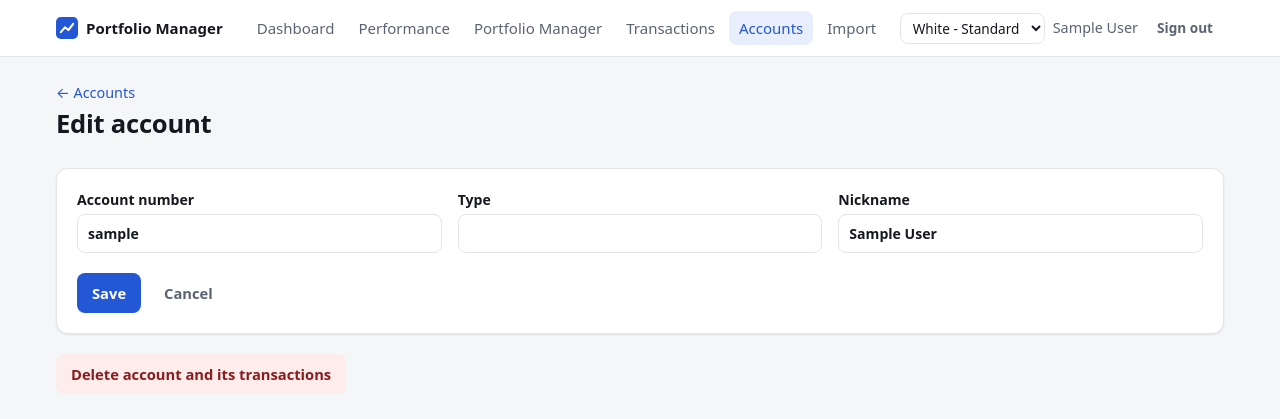
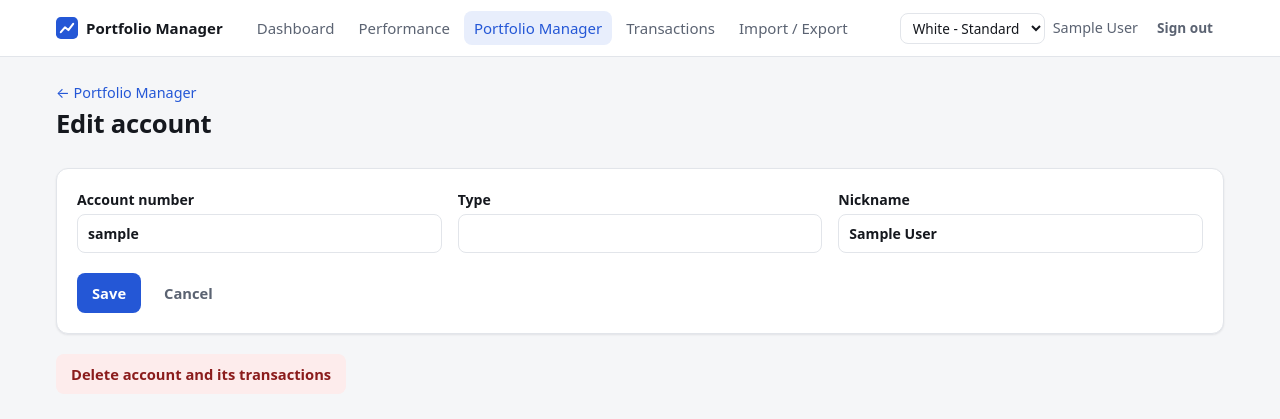
Before and after one commit to TheRealPrizzly/Finance-App, a Flask app: page /accounts/1/edit in a window 1280 px wide. Shown: the top 419 px of the page. Run offline with Flask 3, Linux system fonts and the light colour scheme; the visitor is signed in with stand-in values (Sample User, id 1); data comes from the database, SQL or seed files in the repository.

Commit message:
Move accounts into the Portfolio Manager page
The account list and "Add an account" form now follow the Portfolios
section on the Portfolio Manager page, and the Accounts tab is removed.
The old /accounts address and the account add, edit and delete redirects
go to the new section; a failed add returns to the top of the page so its
error message shows.

Co-Authored-By: Claude Opus 5.5 <noreply@anthropic.com>

```diff
--- a/app/static/style.css
+++ b/app/static/style.css
@@ -89,6 +89,7 @@ code { font-size: .9em; background: var(--surface-2); padding: .1em .35em; borde
 
 .page-head { display: flex; justify-content: space-between; align-items: flex-end; gap: 16px; flex-wrap: wrap; margin-bottom: 20px; }
 .page-head p { margin: 0; }
+.section-head { margin-top: 36px; scroll-margin-top: 72px; }
 .head-actions { display: flex; gap: 8px; align-items: center; }
 .back { display: inline-block; font-size: .9rem; margin-bottom: 4px; }
 .title-name { font-size: 1.05rem; font-weight: 500; }
--- a/app/templates/_portfolio_fields.html
+++ b/app/templates/_portfolio_fields.html
@@ -7,6 +7,6 @@
   {% for a in accounts %}
     <label class="check"><input type="checkbox" name="account_ids" value="{{ a.id }}" {% if a.id|string in chosen %}checked{% endif %}> {{ label(a) }}</label>
   {% else %}
-    <p class="hint">No accounts yet. <a href="{{ url_for('views.accounts') }}">Add an account</a> or import a CSV first.</p>
+    <p class="hint">No accounts yet. <a href="#accounts">Add an account</a> or import a CSV first.</p>
   {% endfor %}
 </fieldset>
--- a/app/templates/account_form.html
+++ b/app/templates/account_form.html
@@ -3,7 +3,7 @@
 {% block content %}
 <div class="page-head">
   <div>
-    <a class="back" href="{{ url_for('views.accounts') }}">← Accounts</a>
+    <a class="back" href="{{ url_for('views.portfolios', _anchor='accounts') }}">← Portfolio Manager</a>
     <h1>Edit account</h1>
   </div>
 </div>
@@ -19,7 +19,7 @@
   </div>
   <div class="form-actions">
     <button class="btn btn-primary" type="submit">Save</button>
-    <a class="btn btn-ghost" href="{{ url_for('views.accounts') }}">Cancel</a>
+    <a class="btn btn-ghost" href="{{ url_for('views.portfolios', _anchor='accounts') }}">Cancel</a>
   </div>
 </form>
 <form method="post" action="{{ url_for('views.delete_account', account_id=account.id) }}" class="danger-zone"
--- a/app/templates/base.html
+++ b/app/templates/base.html
@@ -20,9 +20,8 @@
       <nav class="nav" aria-label="Main">
         <a href="{{ url_for('views.dashboard') }}" {% if ep in ('views.dashboard', 'views.position') %}aria-current="page"{% endif %}>Dashboard</a>
         <a href="{{ url_for('views.performance') }}" {% if ep == 'views.performance' %}aria-current="page"{% endif %}>Performance</a>
-        <a href="{{ url_for('views.portfolios') }}" {% if 'portfolio' in ep %}aria-current="page"{% endif %}>Portfolio Manager</a>
+        <a href="{{ url_for('views.portfolios') }}" {% if 'portfolio' in ep or 'account' in ep %}aria-current="page"{% endif %}>Portfolio Manager</a>
         <a href="{{ url_for('views.transactions') }}" {% if 'transaction' in ep %}aria-current="page"{% endif %}>Transactions</a>
-        <a href="{{ url_for('views.accounts') }}" {% if 'account' in ep %}aria-current="page"{% endif %}>Accounts</a>
         <a href="{{ url_for('views.import_export') }}" {% if ep == 'views.import_export' %}aria-current="page"{% endif %}>Import / Export</a>
       </nav>
       <div class="user">
--- a/app/templates/portfolios.html
+++ b/app/templates/portfolios.html
@@ -41,4 +41,6 @@
   {% with portfolio=None %}{% include "_portfolio_fields.html" %}{% endwith %}
   <div class="form-actions"><button class="btn btn-primary" type="submit">Create portfolio</button></div>
 </form>
+
+{% include "_accounts_section.html" %}
 {% endblock %}
--- a/app/views.py
+++ b/app/views.py
@@ -363,7 +363,7 @@ def new_transaction():
     accounts = user_accounts()
     if not accounts:
         flash("Add an account first, then record transactions in it.", "info")
-        return redirect(url_for("views.accounts"))
+        return redirect(accounts_section_url())
     if request.method == "POST":
         values, errors = _parse_txn_form(request.form, accounts)
         if not errors:
@@ -435,24 +435,14 @@ def delete_transaction(txn_id):
 # -- accounts ---------------------------------------------------------------------------
 
 
-@bp.route("/accounts", methods=["GET", "POST"])
-@login_required
-def accounts():
+def accounts_section_url():
+    """The Accounts section of the Portfolio Manager page."""
+    return url_for("views.portfolios", _anchor="accounts")
+
+
+def account_overview():
+    """Accounts with their transaction counts, and cash balances by account."""
     db = get_db()
-    if request.method == "POST":
-        number = request.form.get("number", "").strip()
-        if not number:
-            flash("Enter the account number.", "error")
-        elif db.execute("SELECT 1 FROM accounts WHERE user_id = ? AND number = ?", (g.user["id"], number)).fetchone():
-            flash(f"You already have an account numbered {number}.", "error")
-        else:
-            db.execute(
-                "INSERT INTO accounts (user_id, number, type, name) VALUES (?, ?, ?, ?)",
-                (g.user["id"], number, request.form.get("type", "").strip(), request.form.get("name", "").strip()),
-            )
-            db.commit()
-            flash("Account added.", "success")
-            return redirect(url_for("views.accounts"))
     rows = db.execute(
         """SELECT a.*, COUNT(t.id) AS txn_count FROM accounts a
            LEFT JOIN transactions t ON t.account_id = a.id
@@ -468,7 +458,30 @@ def accounts():
     cash = {}
     for b in balances:
         cash.setdefault(b["account_id"], []).append(b)
-    return render_template("accounts.html", rows=rows, cash=cash)
+    return rows, cash
+
+
+@bp.route("/accounts", methods=["GET", "POST"])
+@login_required
+def accounts():
+    """Adds an account. The account list lives on the Portfolio Manager page."""
+    if request.method != "POST":
+        return redirect(accounts_section_url())
+    db = get_db()
+    number = request.form.get("number", "").strip()
+    if not number:
+        flash("Enter the account number.", "error")
+    elif db.execute("SELECT 1 FROM accounts WHERE user_id = ? AND number = ?", (g.user["id"], number)).fetchone():
+        flash(f"You already have an account numbered {number}.", "error")
+    else:
+        db.execute(
+            "INSERT INTO accounts (user_id, number, type, name) VALUES (?, ?, ?, ?)",
+            (g.user["id"], number, request.form.get("type", "").strip(), request.form.get("name", "").strip()),
+        )
+        db.commit()
+        flash("Account added.", "success")
+        return redirect(accounts_section_url())
+    return redirect(url_for("views.portfolios"))  # top of the page, where the error message shows
 
 
 @bp.route("/accounts/<int:account_id>/edit", methods=["GET", "POST"])
@@ -493,7 +506,7 @@ def edit_account(account_id):
             )
             db.commit()
             flash("Account updated.", "success")
-            return redirect(url_for("views.accounts"))
+            return redirect(accounts_section_url())
     return render_template("account_form.html", account=account)
 
 
@@ -505,7 +518,7 @@ def delete_account(account_id):
     db.execute("DELETE FROM accounts WHERE id = ? AND user_id = ?", (account_id, g.user["id"]))
     db.commit()
     flash(f"Deleted {account_label(account)} and its transactions.", "success")
-    return redirect(url_for("views.accounts"))
+    return redirect(accounts_section_url())
 
 
 # -- settings -------------------------------------------------------------------------------
@@ -605,8 +618,9 @@ def portfolios():
         (g.user["id"],),
     ):
         members.setdefault(m["portfolio_id"], []).append(labels[m["account_id"]])
+    account_rows, cash = account_overview()
     return render_template("portfolios.html", rows=rows, members=members, accounts=accounts,
-                           selected=set(), label=account_label)
+                           selected=set(), label=account_label, account_rows=account_rows, cash=cash)
 
 
 @bp.route("/portfolios/<int:portfolio_id>/edit", methods=["GET", "POST"])
```
Also changed, not shown: app/templates/_accounts_section.html (renamed from app/templates/accounts.html, +7 -10 lines), tests/conftest.py (+1 -1 lines), tests/test_app.py (+32 -6 lines).
